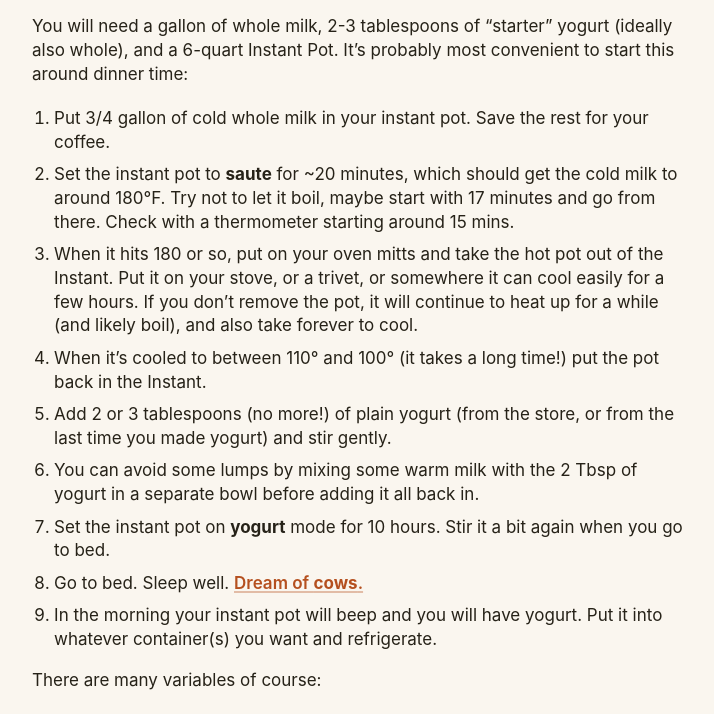
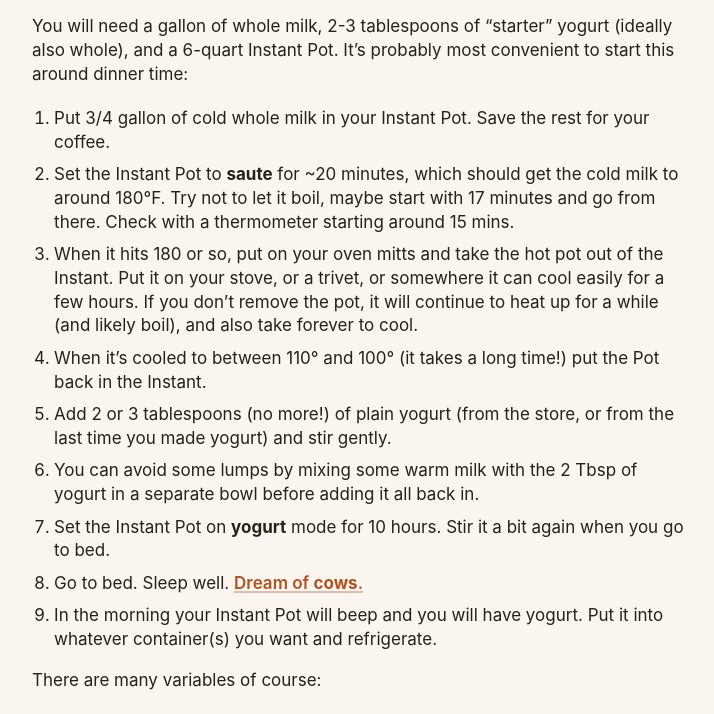
Before and after one commit to mkolon/mattkolon.com, a Jekyll site: the page built from _posts/2026-08-05-yogurt.md, in a window 1280 px wide. Shown: the part 283-997 px from the top of the page, without its empty margins (282-996 px from the left). Built offline with Jekyll 4.4.1, drawn with Linux system fonts in a browser that asks for light colours.

Commit message:
random Friday fixes

```diff
--- a/_posts/2026-08-05-yogurt.md
+++ b/_posts/2026-08-05-yogurt.md
@@ -10,15 +10,15 @@
 
 You will need a gallon of whole milk, 2-3 tablespoons of "starter" yogurt (ideally also whole), and a 6-quart Instant Pot. It's probably most convenient to start this around dinner time:
 
-1. Put 3/4 gallon of cold whole milk in your instant pot. Save the rest for your coffee.
-2. Set the instant pot to **saute** for ~20 minutes, which should get the cold milk to around 180°F. Try not to let it boil, maybe start with 17 minutes and go from there. Check with a thermometer starting around 15 mins.
+1. Put 3/4 gallon of cold whole milk in your Instant Pot. Save the rest for your coffee.
+2. Set the Instant Pot to **saute** for ~20 minutes, which should get the cold milk to around 180°F. Try not to let it boil, maybe start with 17 minutes and go from there. Check with a thermometer starting around 15 mins.
 3. When it hits 180 or so, put on your oven mitts and take the hot pot out of the Instant. Put it on your stove, or a trivet, or somewhere it can cool easily for a few hours. If you don't remove the pot, it will continue to heat up for a while (and likely boil), and also take forever to cool.
-4. When it's cooled to between 110° and 100° (it takes a long time!) put the pot back in the Instant.
+4. When it's cooled to between 110° and 100° (it takes a long time!) put the Pot back in the Instant.
 5. Add 2 or 3 tablespoons (no more!) of plain yogurt (from the store, or from the last time you made yogurt) and stir gently.
 6. You can avoid some lumps by mixing some warm milk with the 2 Tbsp of yogurt in a separate bowl before adding it all back in.
-7. Set the instant pot on **yogurt** mode for 10 hours. Stir it a bit again when you go to bed.
+7. Set the Instant Pot on **yogurt** mode for 10 hours. Stir it a bit again when you go to bed.
 8. Go to bed. Sleep well. [Dream of **cows**.](https://youtu.be/FavUpD_IjVY)
-9. In the morning your instant pot will beep and you will have yogurt. Put it into whatever container(s) you want and refrigerate.
+9. In the morning your Instant Pot will beep and you will have yogurt. Put it into whatever container(s) you want and refrigerate.
 
 There are many variables of course:
 
```
